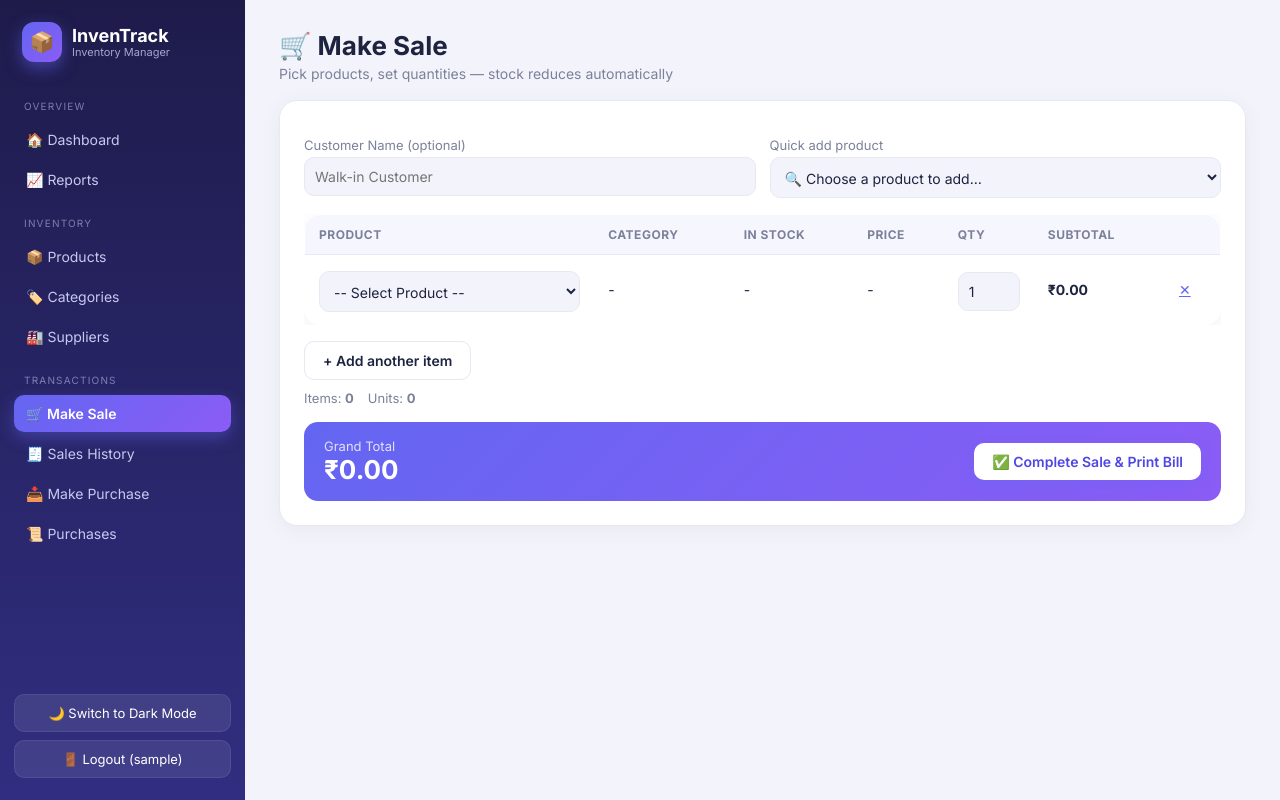
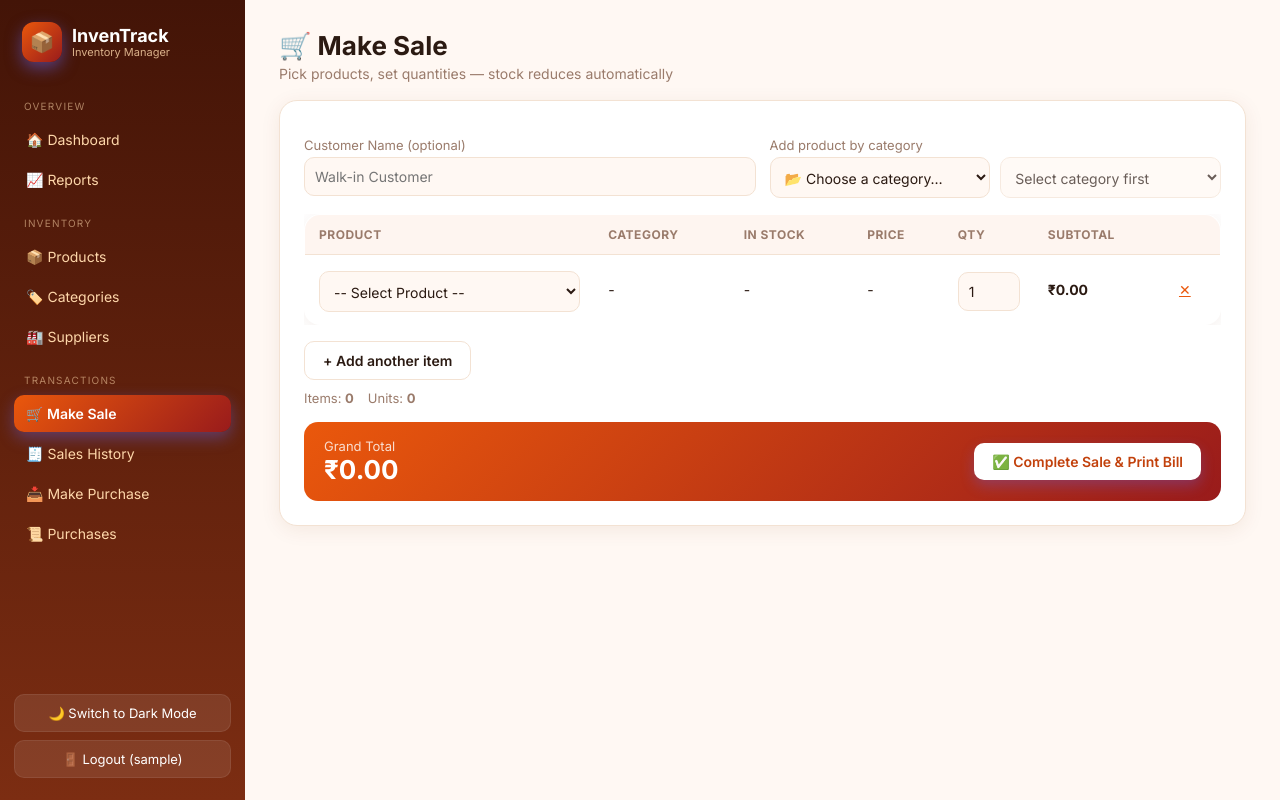
Before and after one commit to sudarshan1845/inventory_management, a Flask app: page /sales/new in a window 1280 px wide. Run offline with Flask 3, Linux system fonts and the light colour scheme; the visitor is signed in with stand-in values (Sample User, id 1); data comes from the database, SQL or seed files in the repository; data that the repository does not hold is empty.

Commit message:
Updated inventory management system

```diff
--- a/app.py
+++ b/app.py
@@ -207,6 +207,38 @@ def add_product():
         return redirect(url_for("products"))
     return render_template("product_form.html", categories=categories, suppliers=suppliers,
                            product=None)
+
+
+@app.route("/products/<int:pid>")
+@login_required
+def product_detail(pid):
+    product = query("""SELECT p.*, c.name AS category_name, s.name AS supplier_name,
+                        s.contact AS supplier_contact, s.email AS supplier_email
+                        FROM products p
+                        LEFT JOIN categories c ON p.category_id=c.id
+                        LEFT JOIN suppliers s ON p.supplier_id=s.id
+                        WHERE p.id=%s""", (pid,), fetch=True, one=True)
+    if not product:
+        flash("Product not found.", "error")
+        return redirect(url_for("products"))
+
+    sales_history = query(
+        """SELECT si.quantity, si.price, s.invoice_no, s.created_at, s.customer_name
+           FROM sale_items si JOIN sales s ON si.sale_id=s.id
+           WHERE si.product_id=%s ORDER BY s.created_at DESC LIMIT 10""", (pid,), fetch=True)
+    purchase_history = query(
+        """SELECT pi.quantity, pi.cost_price, pu.created_at, sup.name AS supplier_name
+           FROM purchase_items pi JOIN purchases pu ON pi.purchase_id=pu.id
+           LEFT JOIN suppliers sup ON pu.supplier_id=sup.id
+           WHERE pi.product_id=%s ORDER BY pu.created_at DESC LIMIT 10""", (pid,), fetch=True)
+
+    totals = query(
+        """SELECT COALESCE(SUM(si.quantity),0) units_sold,
+                  COALESCE(SUM(si.quantity*si.price),0) revenue
+           FROM sale_items si WHERE si.product_id=%s""", (pid,), fetch=True, one=True)
+
+    return render_template("product_detail.html", p=product, sales_history=sales_history,
+                           purchase_history=purchase_history, totals=totals, today=date.today())
 
 
 @app.route("/products/edit/<int:pid>", methods=["GET", "POST"])
--- a/requirements.txt
+++ b/requirements.txt
@@ -1,3 +1,4 @@
 Flask==3.0.3
 mysql-connector-python==9.0.0
 Werkzeug==3.0.4
+python == 3.12
--- a/static/css/style.css
+++ b/static/css/style.css
@@ -1,27 +1,27 @@
 :root {
-  --bg: #f3f4fb;
+  --bg: #fff8f3;
   --card-bg: #ffffff;
-  --text: #1e2340;
-  --muted: #7b8199;
-  --border: #e6e8f2;
-  --primary: #6366f1;
-  --primary-dark: #4f46e5;
-  --grad: linear-gradient(135deg, #6366f1 0%, #8b5cf6 100%);
-  --danger: #ef4444;
+  --text: #2b1a12;
+  --muted: #9a7b6b;
+  --border: #f3e2d3;
+  --primary: #ea580c;
+  --primary-dark: #c2410c;
+  --grad: linear-gradient(135deg, #ea580c 0%, #991b1b 100%);
+  --danger: #dc2626;
   --warn: #f59e0b;
-  --success: #10b981;
-  --shadow: 0 4px 20px rgba(30, 35, 64, 0.06);
-  --sidebar-bg: linear-gradient(180deg, #1e1b4b 0%, #312e81 100%);
-  --sidebar-text: #c7c9f0;
+  --success: #16a34a;
+  --shadow: 0 4px 20px rgba(120, 53, 15, 0.08);
+  --sidebar-bg: linear-gradient(180deg, #431407 0%, #7c2d12 100%);
+  --sidebar-text: #fed7aa;
 }
 [data-theme="dark"] {
-  --bg: #0e1020;
-  --card-bg: #181b33;
-  --text: #eceefb;
-  --muted: #9a9fc0;
-  --border: #292d50;
+  --bg: #1a1210;
+  --card-bg: #241813;
+  --text: #fbe9dd;
+  --muted: #c49a86;
+  --border: #3d2a20;
   --shadow: 0 4px 20px rgba(0, 0, 0, 0.35);
-  --sidebar-bg: linear-gradient(180deg, #0a0b1a 0%, #15173a 100%);
+  --sidebar-bg: linear-gradient(180deg, #170b06 0%, #2e0f06 100%);
 }
 
 * { box-sizing: border-box; }
@@ -105,7 +105,7 @@ h3 { margin: 0 0 14px; font-size: 16px; }
 .stat-card::after { content: ""; position: absolute; right: -25px; top: -25px; width: 90px; height: 90px; border-radius: 50%; opacity: .12; background: var(--accent, var(--primary)); }
 .stat-card.accent-blue { --accent: #6366f1; }
 .stat-card.accent-green { --accent: #10b981; }
-.stat-card.accent-purple { --accent: #8b5cf6; }
+.stat-card.accent-purple { --accent: #78350f; }
 .stat-card.accent-orange { --accent: #f59e0b; }
 .stat-card.accent-red { --accent: #ef4444; }
 .stat-icon { width: 42px; height: 42px; border-radius: 12px; display: grid; place-items: center; font-size: 20px; background: color-mix(in srgb, var(--accent) 16%, transparent); margin-bottom: 12px; }
--- a/static/js/charts.js
+++ b/static/js/charts.js
@@ -1,6 +1,6 @@
 /* Tiny dependency-free SVG charts (no CDN, no internet needed). */
 (function () {
-  const COLORS = ['#6366f1', '#f59e0b', '#10b981', '#ef4444', '#8b5cf6', '#06b6d4', '#ec4899', '#84cc16', '#f97316', '#14b8a6'];
+  const COLORS = ['#ea580c', '#991b1b', '#78350f', '#f59e0b', '#16a34a', '#c2410c', '#a16207', '#dc2626', '#92400e', '#fb923c'];
   const NS = 'http://www.w3.org/2000/svg';
 
   function svg(tag, attrs, parent) {
--- a/templates/products.html
+++ b/templates/products.html
@@ -25,7 +25,7 @@
   </tr>
   {% for p in products %}
   <tr class="{{ 'row-danger' if p.quantity <= p.min_stock else '' }}">
-    <td>{{ p.name }}</td>
+    <td><a href="{{ url_for('product_detail', pid=p.id) }}"><b>{{ p.name }}</b></a></td>
     <td>{{ p.category_name or '-' }}</td>
     <td>{{ p.supplier_name or '-' }}</td>
     <td>₹{{ p.price }}</td>
--- a/templates/sale_new.html
+++ b/templates/sale_new.html
@@ -12,10 +12,15 @@
   <div class="form-card wide">
     <div class="form-row">
       <div><label>Customer Name (optional)</label><input type="text" name="customer_name" placeholder="Walk-in Customer"></div>
-      <div><label>Quick add product</label>
-        <select id="quick" onchange="quickAdd(this)">
-          <option value="">🔍 Choose a product to add…</option>
-        </select>
+      <div><label>Add product by category</label>
+        <div style="display:flex; gap:10px;">
+          <select id="cat-select" onchange="fillProductsForCategory()" style="flex:1">
+            <option value="">📂 Choose a category…</option>
+          </select>
+          <select id="quick" onchange="quickAdd(this)" disabled style="flex:1">
+            <option value="">Select category first</option>
+          </select>
+        </div>
       </div>
     </div>
 
@@ -41,7 +46,25 @@
 const PRODUCTS = {{ products|tojson }};
 const tbody = document.querySelector('#line-items tbody');
 const quick = document.getElementById('quick');
-PRODUCTS.forEach(p => quick.insertAdjacentHTML('beforeend', `<option value="${p.id}">${p.name} — ₹${p.price} (${p.quantity} left)</option>`));
+const catSelect = document.getElementById('cat-select');
+
+// Build the category dropdown from the products' own categories
+const cats = [...new Set(PRODUCTS.map(p => p.category_name || 'Uncategorized'))].sort();
+cats.forEach(c => catSelect.insertAdjacentHTML('beforeend', `<option value="${c}">${c}</option>`));
+
+function fillProductsForCategory() {
+  const cat = catSelect.value;
+  quick.innerHTML = '';
+  if (!cat) {
+    quick.disabled = true;
+    quick.insertAdjacentHTML('beforeend', '<option value="">Select category first</option>');
+    return;
+  }
+  quick.disabled = false;
+  quick.insertAdjacentHTML('beforeend', '<option value="">🔍 Choose a product…</option>');
+  PRODUCTS.filter(p => (p.category_name || 'Uncategorized') === cat)
+    .forEach(p => quick.insertAdjacentHTML('beforeend', `<option value="${p.id}">${p.name} — ₹${p.price} (${p.quantity} left)</option>`));
+}
 
 function addRow(pid) {
   const row = document.createElement('tr');
```
Also changed, not shown: templates/product_detail.html (added, +81 -0 lines).
